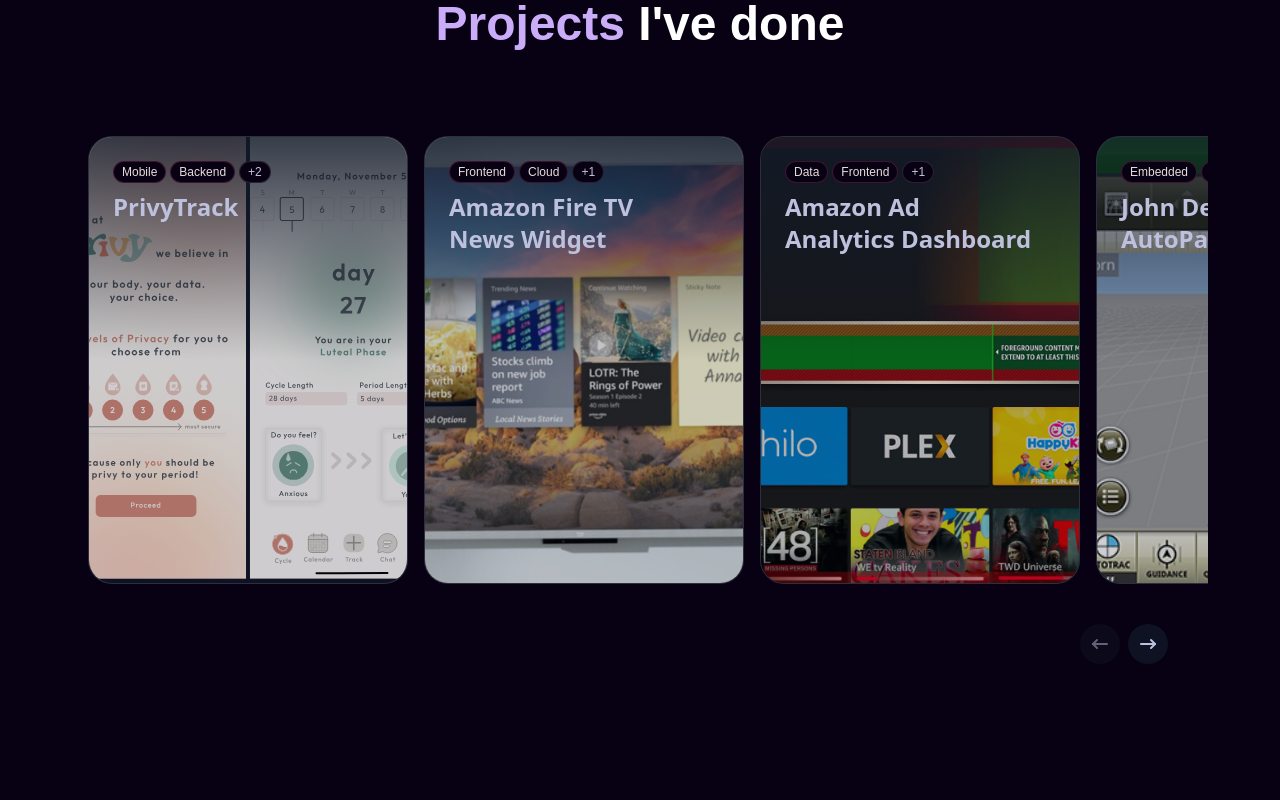
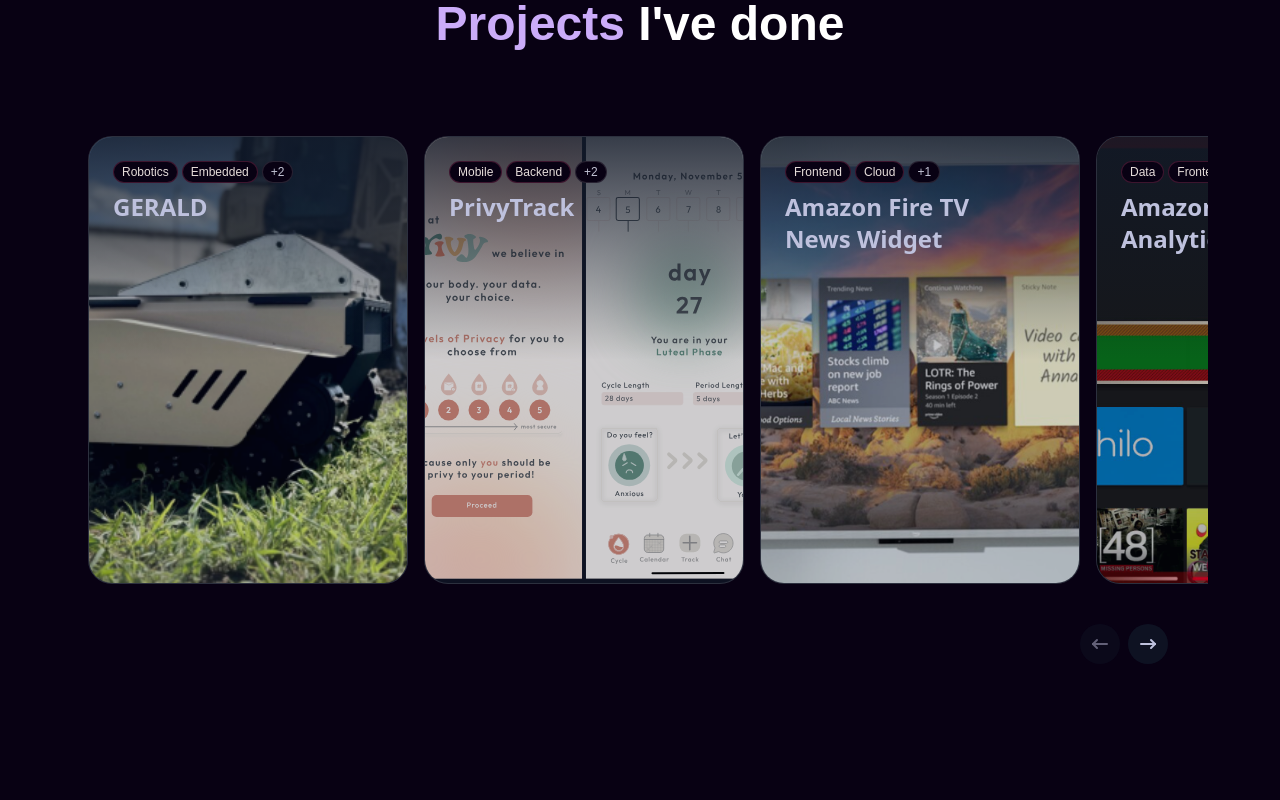
Before and after one commit to shreyapatill/shreyapatill.github.io, a Next.js app: page / in a window 1280 px wide. Shown: the part 880-1680 px from the top of the page. Built offline with nearby package versions, Linux system fonts and the light colour scheme.

Commit message:
added erdc

```diff
--- a/data/index.ts
+++ b/data/index.ts
@@ -12,6 +12,7 @@
 import mms from "./images/mms.png";
 import rubiks from "./images/rubiks.gif";
 import graic from "./images/graic.gif";
+import gerald from "./images/gerald.png";
 import exp1 from "./images/exp1.svg";
 import exp2 from "./images/exp2.svg";
 import exp3 from "./images/exp3.svg";
@@ -65,6 +66,27 @@
 export const projects: Project[] = [
   {
     id: 1,
+    title: "GERALD",
+    des: "ROS2 autonomous navigation system for heavy equipment with computer vision and reinforcement learning",
+    src: gerald,
+    iconLists: ["/re.svg", "/tail.svg", "/ts.svg", "/three.svg", "/fm.svg"],
+    link: "https://drive.google.com/file/d/1NVRMA01ehESviTrzOQWMjoGk7OX_xoz3/view?usp=sharing",
+    tags: ["Robotics", "Embedded", "AI/ML", "Computer Vision"],
+    content: {
+      sections: [
+        {
+          title: "What I did",
+          items: [
+            "Engineered ROS2 autonomous navigation system heavy equipment with computer vision, and reinforcement learning (C/Python).",
+            "Fused ZED camera, IMU, and GPS data as input to extend Kalman filters for localization and 3D mapping (Octomap) with Nav2 stack for path planning/obstacle avoidance and simulation systems (URDF/Gazebo/Rviz)."
+          ]
+        }
+      ],
+      description: "ROS2 autonomous navigation system for heavy equipment with computer vision and reinforcement learning"
+    }
+  },
+  {
+    id: 2,
     title: "PrivyTrack",
     des: "Privacy-focused period tracker with React Native frontend and secure API",
     src: privy,
@@ -88,7 +110,7 @@
     }
   },
   {
-    id: 2,
+    id: 3,
     title: "Amazon Fire TV News Widget",
     des: "APL-based content delivery system for Alexa devices",
     src: newswidget,
@@ -113,7 +135,7 @@
     }
   },
   {
-    id: 3,
+    id: 4,
     title: "Amazon Ad Analytics Dashboard",
     des: "React/Redux visualization for FireTV user ad metrics",
     src: firetvads,
@@ -138,7 +160,7 @@
     }
   },
   {
-    id: 4,
+    id: 5,
     title: "John Deere AutoPath Analytics",
     des: "C++ data pipeline for autonomous farming systems",
     src: autopath,
@@ -161,7 +183,7 @@
     }
   },
   {
-    id: 5,
+    id: 6,
     title: "Linux-like OS Kernel Implementation",
     des: "From-bootloader userspace environment in RISC-V ASM/C",
     src: linuxos,
@@ -184,7 +206,7 @@
     }
   },
   {
-    id: 6,
+    id: 7,
     title: "FPGA 2048",
     des: "SystemVerilog VGA controller with NIOS-II CPU",
     src: fpgablock,
@@ -205,7 +227,7 @@
     }
   },
   {
-    id: 7,
+    id: 8,
     title: "Traversing Disney World",
     des: "Pathfinding algorithms for theme park navigation",
     src: disney,
@@ -226,7 +248,7 @@
     }
   },
   {
-    id: 8,
+    id: 9,
     title: "Amicus Curator",
     des: "AI system for judicial sentencing analysis",
     src: amicuscurator,
@@ -247,7 +269,7 @@
     }
   },
   {
-    id: 9,
+    id: 10,
     title: "MemoryBeats",
     des: "Music playlist generator for dementia patients",
     src: memorybeats,
@@ -268,7 +290,7 @@
     }
   },
   {
-    id: 10,
+    id: 11,
     title: "Improving MMS Algorithm",
     des: "Research in fair division algorithms",
     src: mms,
@@ -289,7 +311,7 @@
     }
   },
   {
-    id: 11,
+    id: 12,
     title: "Rubik's Cube Solving Robot",
     des: "Autonomous robot for solving Rubik's Cube",
     src: rubiks,
@@ -310,7 +332,7 @@
     }
   },
   {
-    id: 12,
+    id: 13,
     title: "Autonomous Vehicle Path Planning",
     des: "PD controller with A* pathfinding for GRAIC competition",
     src: graic,
@@ -329,13 +351,14 @@
       ],
       description: "PD controller with A* pathfinding for GRAIC competition"
     }
-  }
+  },
+
 ];
 
 export const workExperience = [
   {
     id: 1,
-    title: "Incoming Robotics Research Engineer",
+    title: "Robotics Research Engineer",
     desc: "U.S. Army Engineer Research and Development Center | Champaign, IL | June 2025",
     className: "md:col-span-2",
     thumbnail: exp4,
```
Also changed, not shown: data/images/gerald.png (added).
